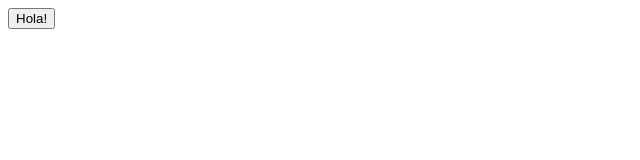
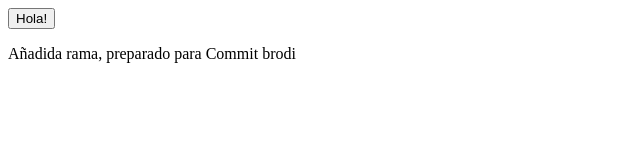
Before and after one commit to KikoRiquel/TrabajoGitConAaron, a plain HTML site: page index.html in a window 1280 px wide. Shown: the whole page, without its empty margins (0-640 px from the left). Drawn offline with Linux system fonts and the light colour scheme.

Commit message:
Editado HTML para indicar que tenemos nueva rama con commit

```diff
--- a/index.html
+++ b/index.html
@@ -8,5 +8,6 @@
 </head>
 <body>
     <input type="button" onclick="saludo()" value="Hola!" />
+    <p>Añadida rama, preparado para Commit brodi</p>
 </body>
 </html>
```
